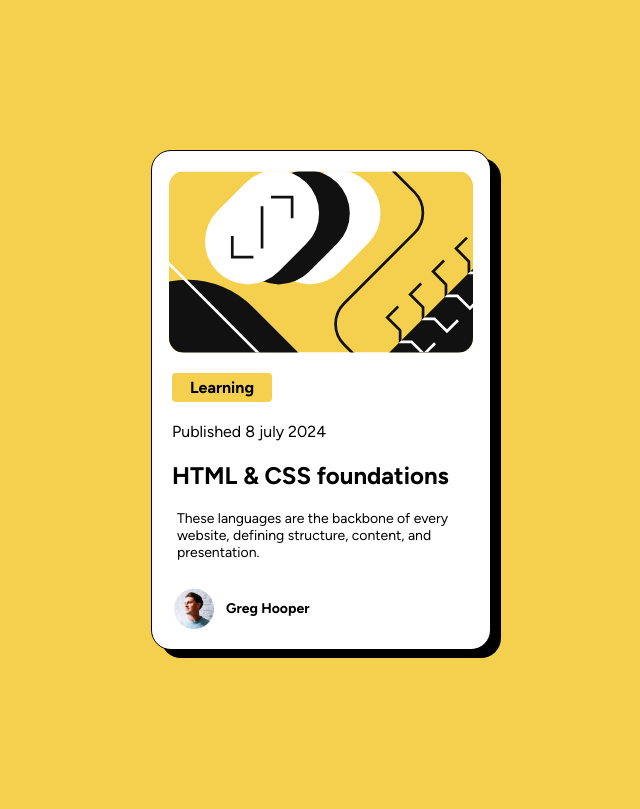
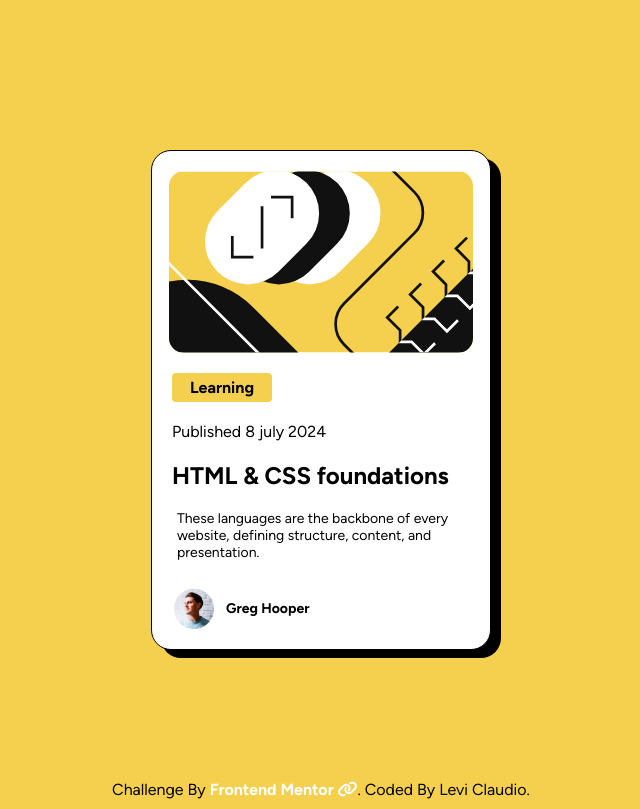
Before and after one commit to leviclaudio/blog-preview-card, a plain HTML site: page index.html in a window 1280 px wide. Shown: the whole page, without its empty margins (319-959 px from the left). Drawn offline with Linux system fonts and the light colour scheme.

Commit message:
Footer added

```diff
--- a/index.html
+++ b/index.html
@@ -5,9 +5,11 @@
     <meta name="viewport" content="width=device-width, initial-scale=1.0">
     <link rel="stylesheet" href="style.css">
     <link rel="shortcut icon" href="assets/images/favicon-32x32.png" type="image/x-icon">
+    <link rel="stylesheet" href="https://cdnjs.cloudflare.com/ajax/libs/font-awesome/6.5.2/css/all.min.css" integrity="sha512-SnH5WK+bZxgPHs44uWIX+LLJAJ9/2PkPKZ5QiAj6Ta86w+fsb2TkcmfRyVX3pBnMFcV7oQPJkl9QevSCWr3W6A==" crossorigin="anonymous" referrerpolicy="no-referrer" />
     <title>Challenge</title>
 </head>
 <body>
+    <main>
         <section class="content">
             <div class="card">
                 <img src="assets/images/illustration-article.svg" alt="">
@@ -27,8 +29,10 @@
                     <p>Greg Hooper</p>
                 </div>
             </div>
-
-
         </section>
+        <footer>
+            <p>Challenge By <a href="https://www.frontendmentor.io/" target="_blank">Frontend Mentor <i class="fa-solid fa-link"></i></a>. Coded By Levi Claudio.</p>
+        </footer>
+    </main>
 </body>
 </html>
--- a/style.css
+++ b/style.css
@@ -90,3 +90,17 @@ div .card{
     box-shadow: 15px 15px 0px 0px black;;
 
 }
+footer p, a{
+
+    text-align: center;
+    text-decoration: none;
+    margin-top: -20px;
+    padding-bottom: 10px;
+}
+footer a{
+    color: #ffffff;
+    font-weight: bold;
+}
+footer a:hover{
+    color: #000000;
+}
```
Lines whose indentation alone changed are shown as unchanged.
